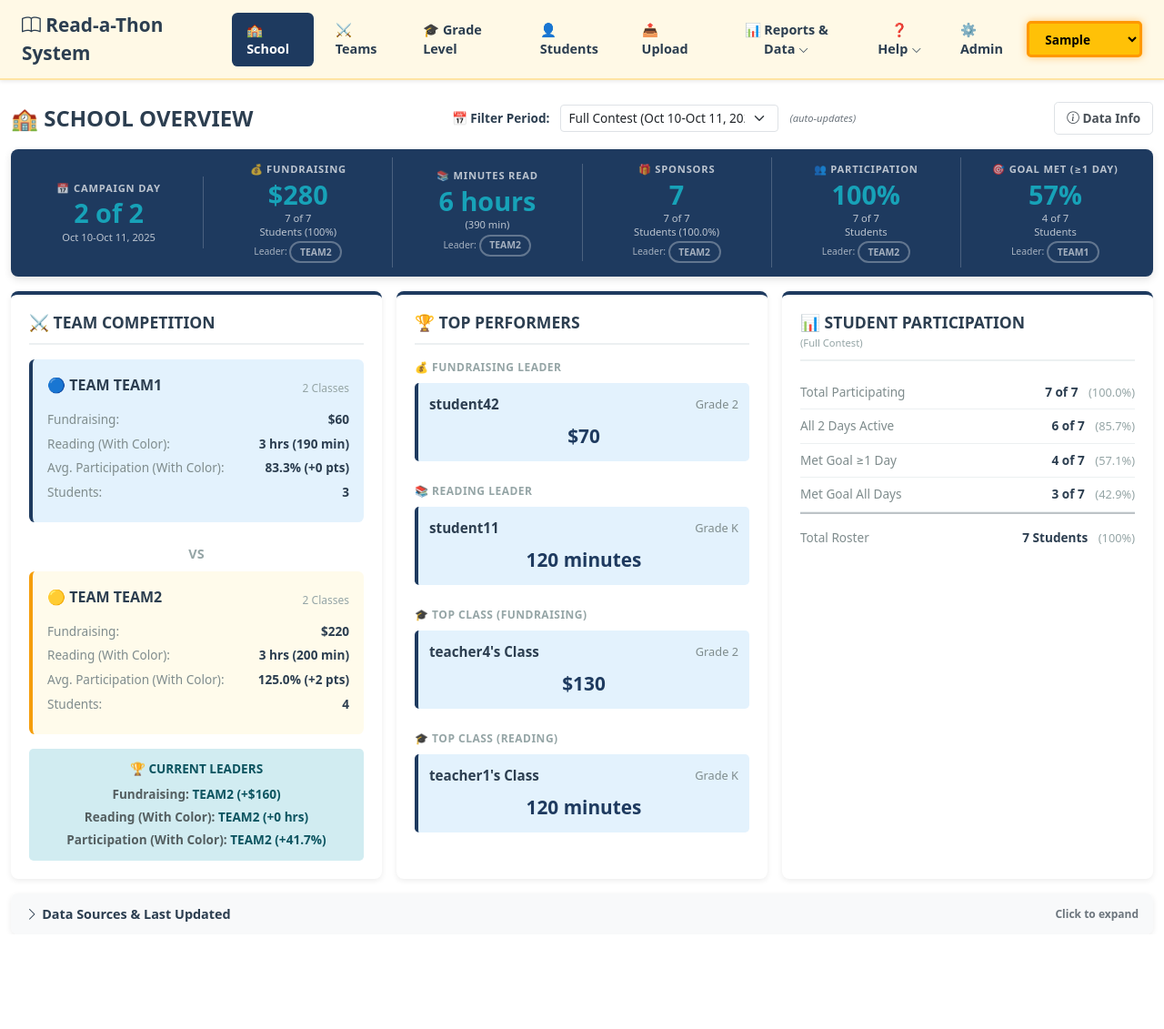
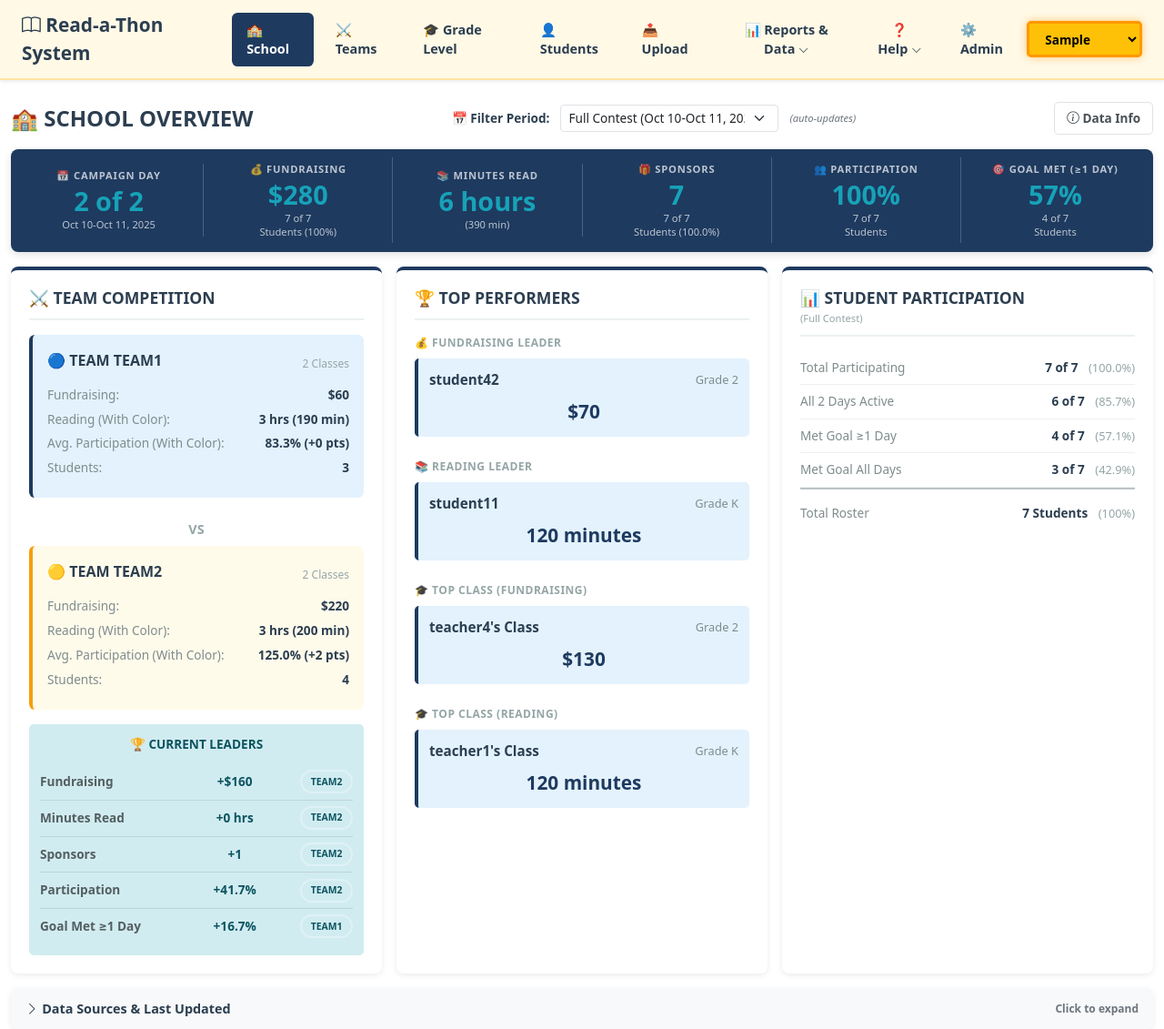
Before and after one commit to stevensouza/readathon, a Flask app: page / in a window 1280 px wide. Shown: the whole page at 91% size. Before the commit the page ends 1013 px from the top, so only its background shows below. Run offline with Flask 3, Linux system fonts and the light colour scheme; some libraries are stand-ins or nearby versions.

Commit message:
Improve School page Current Leaders section with table layout
Changes:
- Removed "Leader: TEAM" text from all banner subtitle sections
- Expanded Current Leaders to show all 5 competitive metrics (was 3, now 5)
- Added Sponsors and Goal Met ≥1 Day to Current Leaders section
- Redesigned Current Leaders as aligned table with 3 columns:
  - Left: Metric name (left-aligned)
  - Center: Gap value (centered, bold)
  - Right: Team badge oval (right-aligned)
- Added subtle row dividers for better readability
- Updated tests to reflect new 5-badge count

Technical details:
- templates/school.html: Converted Current Leaders from div layout to table
- Added sponsors_gap and goals_met_gap metrics to table
- Metrics now match banner order: Fundraising → Minutes → Sponsors → Participation → Goal Met
- test_banner_standardization_phases1-3.py: Updated badge count expectations from 3 to 5

All 19 banner tests passing, all 13 School page tests passing.

🤖 Generated with Claude Code
Co-Authored-By: Claude <noreply@anthropic.com>

```diff
--- a/templates/school.html
+++ b/templates/school.html
@@ -448,27 +448,27 @@
         <div class="col headline-metric">
             <div class="headline-label">💰 Fundraising</div>
             <div class="headline-value">${{ "{:,.0f}".format(metrics.total_fundraising) }}</div>
-            <div class="headline-subtitle">{{ metrics.fundraising_students }} of {{ metrics.total_roster }}<br>Students ({{ "{:.0f}".format(metrics.fundraising_pct) }}%)<br><span class="leader-text">Leader: <span class="team-badge team-badge-{{ team1_name|lower if teams.fundraising_leader == team1_name.upper() else team2_name|lower }}">{{ teams.fundraising_leader }}</span></span></div>
+            <div class="headline-subtitle">{{ metrics.fundraising_students }} of {{ metrics.total_roster }}<br>Students ({{ "{:.0f}".format(metrics.fundraising_pct) }}%)</div>
         </div>
         <div class="col headline-metric">
             <div class="headline-label">📚 Minutes Read{% if request.args.get('date', 'all') != 'all' %} <span class="filter-indicator" data-bs-toggle="tooltip" data-bs-placement="top" title="Cumulative through {{ request.args.get('date') }}">◐</span>{% endif %}</div>
             <div class="headline-value">{{ "{:,}".format(metrics.total_hours) }} hours</div>
-            <div class="headline-subtitle">({{ "{:,}".format(metrics.total_minutes) }} min)<br><span class="leader-text">Leader: <span class="team-badge team-badge-{{ team1_name|lower if teams.reading_leader_with_color == team1_name.upper() else team2_name|lower }}">{{ teams.reading_leader_with_color }}</span></span></div>
+            <div class="headline-subtitle">({{ "{:,}".format(metrics.total_minutes) }} min)</div>
         </div>
         <div class="col headline-metric">
             <div class="headline-label">🎁 Sponsors</div>
             <div class="headline-value">{{ "{:,}".format(metrics.sponsors_students) }}</div>
-            <div class="headline-subtitle">{{ metrics.sponsors_students }} of {{ metrics.total_roster }}<br>Students ({{ "{:.1f}".format(metrics.sponsors_pct) }}%)<br><span class="leader-text">Leader: <span class="team-badge team-badge-{{ team1_name|lower if teams.sponsors_leader == team1_name.upper() else team2_name|lower }}">{{ teams.sponsors_leader }}</span></span></div>
+            <div class="headline-subtitle">{{ metrics.sponsors_students }} of {{ metrics.total_roster }}<br>Students ({{ "{:.1f}".format(metrics.sponsors_pct) }}%)</div>
         </div>
         <div class="col headline-metric">
             <div class="headline-label">👥 Participation{% if request.args.get('date', 'all') != 'all' %} <span class="filter-indicator" data-bs-toggle="tooltip" data-bs-placement="top" title="Cumulative through {{ request.args.get('date') }}">◐</span>{% endif %}</div>
             <div class="headline-value">{{ "{:.0f}".format(metrics.participation_pct) }}%</div>
-            <div class="headline-subtitle">{{ metrics.participating_students }} of {{ metrics.total_roster }}<br>Students<br><span class="leader-text">Leader: <span class="team-badge team-badge-{{ team1_name|lower if teams.participation_leader_with_color == team1_name.upper() else team2_name|lower }}">{{ teams.participation_leader_with_color }}</span></span></div>
+            <div class="headline-subtitle">{{ metrics.participating_students }} of {{ metrics.total_roster }}<br>Students</div>
         </div>
         <div class="col headline-metric">
             <div class="headline-label">🎯 Goal Met (≥1 Day){% if request.args.get('date', 'all') != 'all' %} <span class="filter-indicator" data-bs-toggle="tooltip" data-bs-placement="top" title="Cumulative through {{ request.args.get('date') }}">◐</span>{% endif %}</div>
             <div class="headline-value">{{ "{:.0f}".format(metrics.goals_met_pct) }}%</div>
-            <div class="headline-subtitle">{{ metrics.goals_met_students }} of {{ metrics.total_roster }}<br>Students<br><span class="leader-text">Leader: <span class="team-badge team-badge-{{ team1_name|lower if teams.goals_met_leader == team1_name.upper() else team2_name|lower }}">{{ teams.goals_met_leader }}</span></span></div>
+            <div class="headline-subtitle">{{ metrics.goals_met_students }} of {{ metrics.total_roster }}<br>Students</div>
         </div>
     </div>
 </div>
@@ -532,16 +532,44 @@
             </div>
 
             <div class="team-lead">
-                <div style="font-weight: 700; margin-bottom: 0.5rem; text-align: center; font-size: 0.85rem;">🏆 CURRENT LEADERS</div>
-                <div style="margin-bottom: 0.3rem; font-size: 0.85rem;">
-                    <span style="color: rgba(0,0,0,0.6);">Fundraising:</span> <span style="font-weight: 700;">{{ teams.fundraising_leader }}</span> (+${{ "{:,.0f}".format(teams.fundraising_gap) }})
-                </div>
-                <div style="margin-bottom: 0.3rem; font-size: 0.85rem;">
-                    <span style="color: rgba(0,0,0,0.6);">Reading (With Color):</span> <span style="font-weight: 700;">{{ teams.reading_leader_with_color }}</span> (+{{ teams.reading_gap_with_color }} hrs)
-                </div>
-                <div style="font-size: 0.85rem;">
-                    <span style="color: rgba(0,0,0,0.6);">Participation (With Color):</span> <span style="font-weight: 700;">{{ teams.participation_leader_with_color }}</span> (+{{ "{:.1f}".format(teams.participation_gap_with_color) }}%)
-                </div>
+                <div style="font-weight: 700; margin-bottom: 0.75rem; text-align: center; font-size: 0.85rem;">🏆 CURRENT LEADERS</div>
+                <table style="width: 100%; font-size: 0.85rem; border-collapse: collapse;">
+                    <tr style="border-bottom: 1px solid rgba(0,0,0,0.1);">
+                        <td style="padding: 0.4rem 0; text-align: left; color: rgba(0,0,0,0.6);">Fundraising</td>
+                        <td style="padding: 0.4rem 0; text-align: center; font-weight: 600;">+${{ "{:,.0f}".format(teams.fundraising_gap) }}</td>
+                        <td style="padding: 0.4rem 0; text-align: right;">
+                            <span class="team-badge team-badge-{{ team1_name|lower if teams.fundraising_leader == team1_name.upper() else team2_name|lower }}">{{ teams.fundraising_leader }}</span>
+                        </td>
+                    </tr>
+                    <tr style="border-bottom: 1px solid rgba(0,0,0,0.1);">
+                        <td style="padding: 0.4rem 0; text-align: left; color: rgba(0,0,0,0.6);">Minutes Read</td>
+                        <td style="padding: 0.4rem 0; text-align: center; font-weight: 600;">+{{ teams.reading_gap_with_color }} hrs</td>
+                        <td style="padding: 0.4rem 0; text-align: right;">
+                            <span class="team-badge team-badge-{{ team1_name|lower if teams.reading_leader_with_color == team1_name.upper() else team2_name|lower }}">{{ teams.reading_leader_with_color }}</span>
+                        </td>
+                    </tr>
+                    <tr style="border-bottom: 1px solid rgba(0,0,0,0.1);">
+                        <td style="padding: 0.4rem 0; text-align: left; color: rgba(0,0,0,0.6);">Sponsors</td>
+                        <td style="padding: 0.4rem 0; text-align: center; font-weight: 600;">+{{ teams.sponsors_gap }}</td>
+                        <td style="padding: 0.4rem 0; text-align: right;">
+                            <span class="team-badge team-badge-{{ team1_name|lower if teams.sponsors_leader == team1_name.upper() else team2_name|lower }}">{{ teams.sponsors_leader }}</span>
+                        </td>
+                    </tr>
+                    <tr style="border-bottom: 1px solid rgba(0,0,0,0.1);">
+                        <td style="padding: 0.4rem 0; text-align: left; color: rgba(0,0,0,0.6);">Participation</td>
+                        <td style="padding: 0.4rem 0; text-align: center; font-weight: 600;">+{{ "{:.1f}".format(teams.participation_gap_with_color) }}%</td>
+                        <td style="padding: 0.4rem 0; text-align: right;">
+                            <span class="team-badge team-badge-{{ team1_name|lower if teams.participation_leader_with_color == team1_name.upper() else team2_name|lower }}">{{ teams.participation_leader_with_color }}</span>
+                        </td>
+                    </tr>
+                    <tr>
+                        <td style="padding: 0.4rem 0; text-align: left; color: rgba(0,0,0,0.6);">Goal Met ≥1 Day</td>
+                        <td style="padding: 0.4rem 0; text-align: center; font-weight: 600;">+{{ "{:.1f}".format(teams.goals_met_gap) }}%</td>
+                        <td style="padding: 0.4rem 0; text-align: right;">
+                            <span class="team-badge team-badge-{{ team1_name|lower if teams.goals_met_leader == team1_name.upper() else team2_name|lower }}">{{ teams.goals_met_leader }}</span>
+                        </td>
+                    </tr>
+                </table>
             </div>
         </div>
     </div>
```
Also changed, not shown: test_banner_standardization_phases1-3.py (+10 -11 lines).
